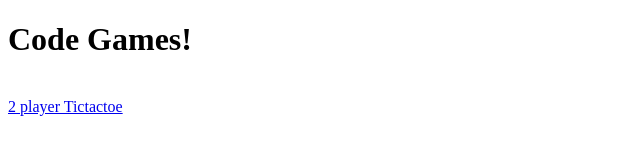
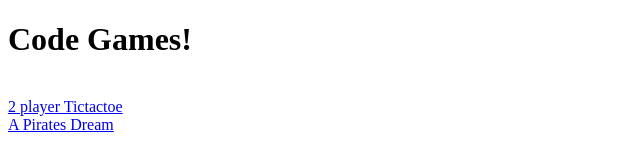
Before and after one commit to koneko/oldSite, a plain HTML site: page games/gamesmain.html in a window 1280 px wide. Shown: the whole page, without its empty margins (0-640 px from the left). Drawn offline with Linux system fonts and the light colour scheme.

Commit message:
Update gamesmain.html

```diff
--- a/games/gamesmain.html
+++ b/games/gamesmain.html
@@ -11,5 +11,7 @@
     <h1>Code Games!</h1>
     <br>
     <a href="tictactoe/tictactoe.html">2 player Tictactoe</a>
+    <br>
+    <a href="apd/index.html">A Pirates Dream</a>
 </body>
 </html>
```
